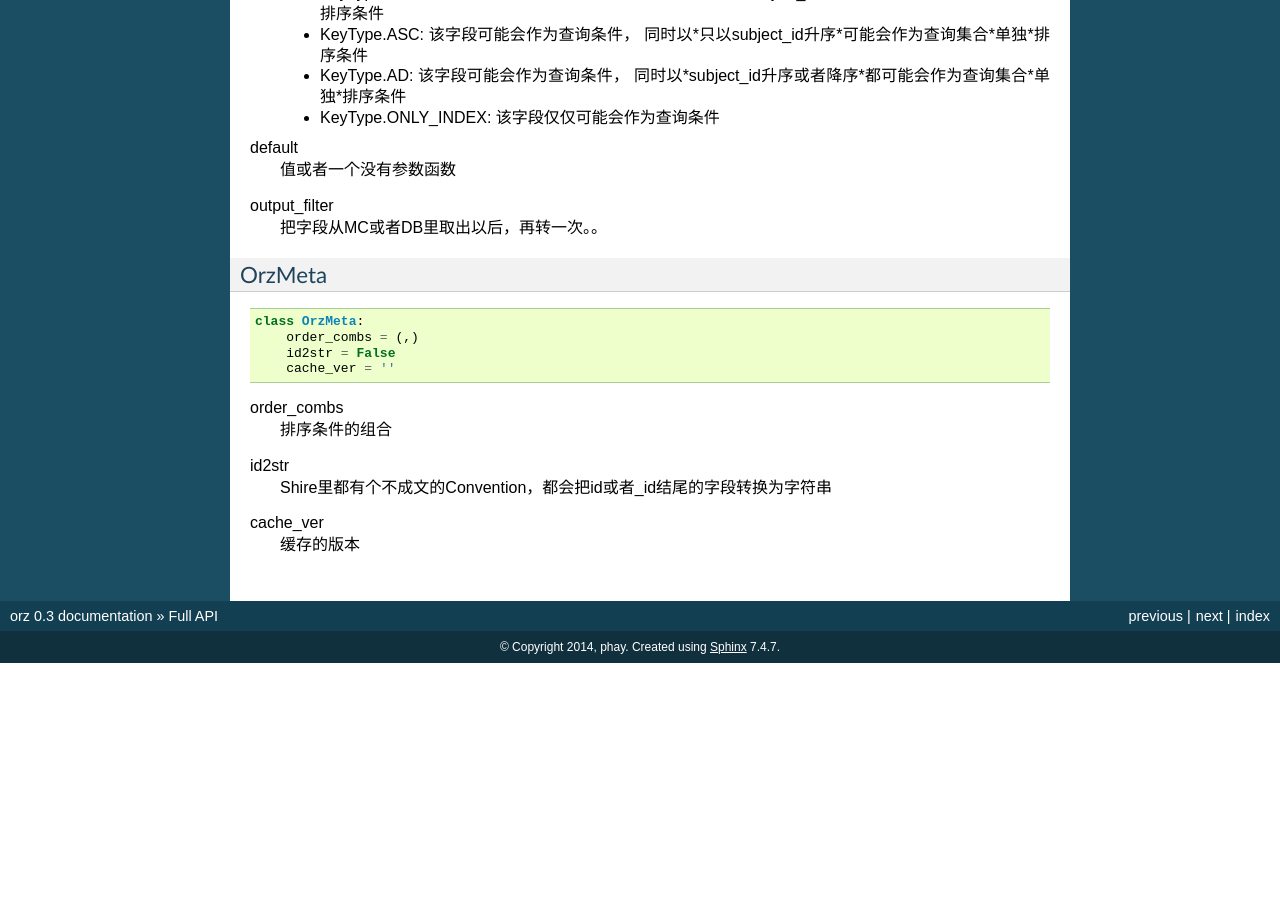
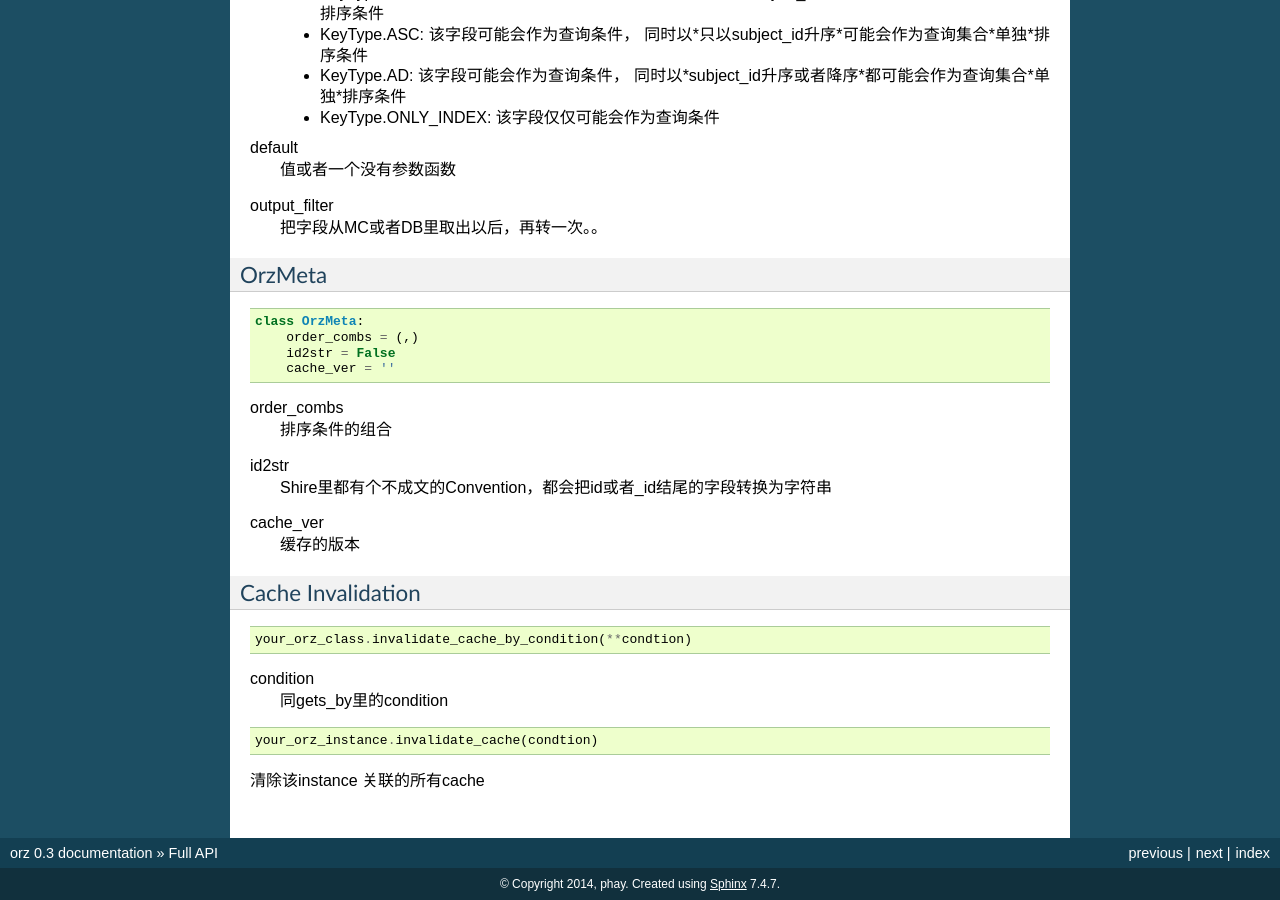
Before and after one commit to douban/douban-orz, a Sphinx documentation site: the page built from docs/API/index.rst, in a window 1280 px wide and 900 px high, scrolled down 605 px. Built offline with Sphinx 7.4.7, drawn with Linux system fonts in a browser that asks for light colours; before the commit the page ends 1268 px from its top, so only the background shows below that.

Commit message:
modify documentation

```diff
--- a/docs/API/index.rst
+++ b/docs/API/index.rst
@@ -66,3 +66,21 @@ id2str
 
 cache\_ver
     缓存的版本
+
+
+Cache Invalidation
+'''''''''''''''''''''''''''''''''''''''''''''''''''''''''''
+
+
+::
+
+    your_orz_class.invalidate_cache_by_condition(**condtion)
+
+condition
+    同gets_by里的condition
+
+::
+
+    your_orz_instance.invalidate_cache(condtion)
+
+清除该instance 关联的所有cache
```
Also changed, not shown: docs/Changelog/index.rst (+11 -0 lines), 2 other files.
